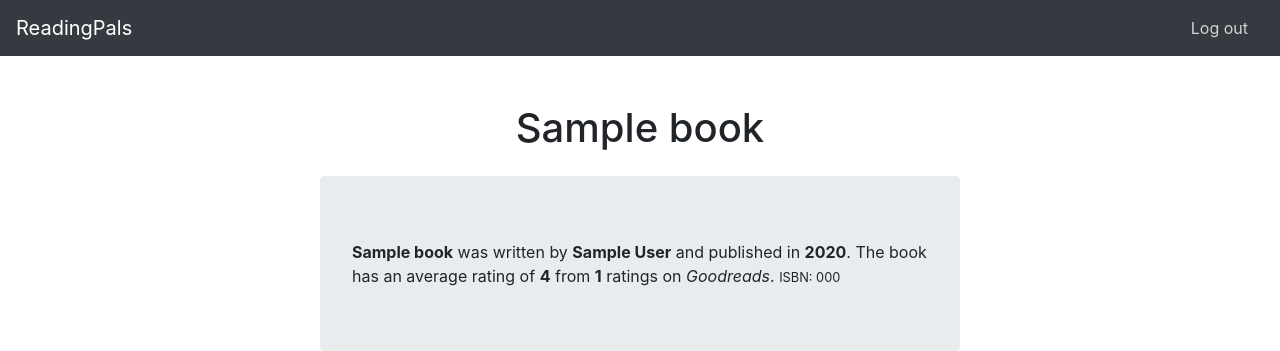
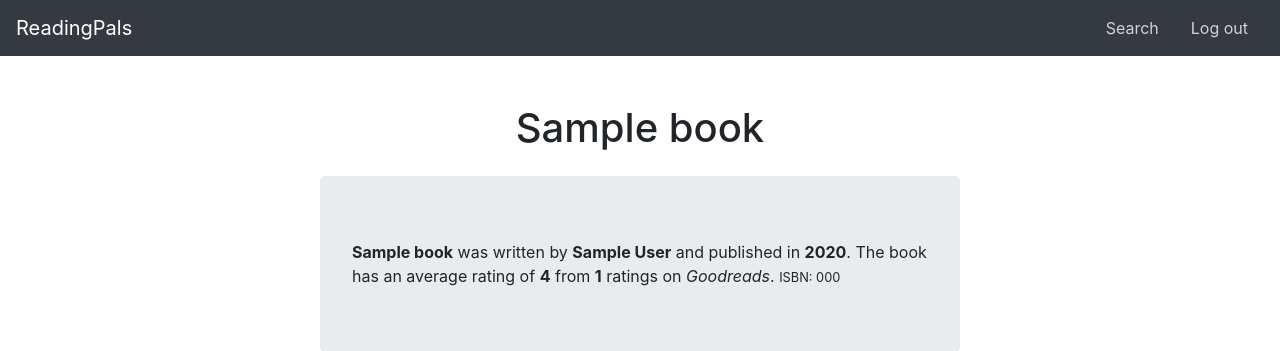
Before and after one commit to CherylPhan/cs50w-project1, a Flask app: template templates/book.html in a window 1280 px wide. Shown: the top 351 px of the page. Run offline with Flask 2, Linux system fonts and the light colour scheme; the template is opened without the code that fills it: most values are stand-ins (such as "Sample title", 1, 10 or a date in 2020); some libraries are stand-ins or nearby versions.

Commit message:
Fixed bugs: multiple accounts log in at the same time, post empty review (rating required). Added search nav for book details page.

```diff
--- a/application.py
+++ b/application.py
@@ -40,6 +40,10 @@ def index():
 
     # User reach route using "POST" method
     if request.method == "POST":
+
+        # Forget current user:
+        session.pop('user_id', None)
+
         # Get username and password
         username = request.form.get("username")
         password = request.form.get("password")
@@ -167,6 +171,11 @@ def book(book_id):
         rating = request.form.get("rating")
         comment = request.form.get("comment")
 
+        # Ensure user has picked a rating
+        if rating is None:
+            flash("Please rate this book.")
+            return redirect(url_for('book', book_id=book_id))
+
         # Insert review into database
         db.execute("INSERT INTO reviews (user_id, book_id, rating, comment) VALUES (:user_id, :book_id, :rating, :comment)",
                     {"user_id": session["user_id"], "book_id": book_id, "rating": rating, "comment": comment})
--- a/templates/book.html
+++ b/templates/book.html
@@ -8,8 +8,13 @@
     {{ book.title }}
 {% endblock %}
 
-{% block nav_link %}
-    <a class="nav-link" href="{{ url_for('logout') }}">Log out</a>
+{% block nav_links %}
+    <li class="nav-item">
+        <a class="nav-link" href="{{ url_for('books') }}">Search</a>
+    </li>
+    <li class="nav-item">
+        <a class="nav-link" href="{{ url_for('logout') }}">Log out</a>
+    </li>
 {% endblock %}
 
 {% block body %}
--- a/templates/books.html
+++ b/templates/books.html
@@ -8,8 +8,10 @@
     Search for book
 {% endblock %}
 
-{% block nav_link %}
-    <a class="nav-link" href="{{ url_for('logout') }}">Log out</a>
+{% block nav_links %}
+    <li class="nav-item">
+        <a class="nav-link" href="{{ url_for('logout') }}">Log out</a>
+    </li>
 {% endblock %}
 
 {% block body %}
--- a/templates/index.html
+++ b/templates/index.html
@@ -8,8 +8,10 @@
     Log in
 {% endblock %}
 
-{% block nav_link %}
-    <a class="nav-link" href="{{ url_for('register') }}">Register</a>
+{% block nav_links %}
+    <li class="nav-item">
+        <a class="nav-link" href="{{ url_for('register') }}">Register</a>
+    </li>
 {% endblock %}
 
 {% block body %}
--- a/templates/layout.html
+++ b/templates/layout.html
@@ -17,9 +17,7 @@
         <div class="navbar navbar-dark bg-dark">
             <span class="navbar-brand">ReadingPals</span>
             <ul class="nav justify-content-end">
-                <li class="nav-item">
-                    {% block nav_link %}{% endblock %}
-                </li>
+                {% block nav_links %}{% endblock %}
             </ul>
         </div>
 
--- a/templates/register.html
+++ b/templates/register.html
@@ -8,8 +8,10 @@
     Register
 {% endblock %}
 
-{% block nav_link %}
-    <a class="nav-link" href="{{ url_for('index') }}">Log in</a>
+{% block nav_links %}
+    <li class="nav-item">
+        <a class="nav-link" href="{{ url_for('index') }}">Log in</a>
+    </li>
 {% endblock %}
 
 {% block body %}
```
Also changed, not shown: 1 other file.
